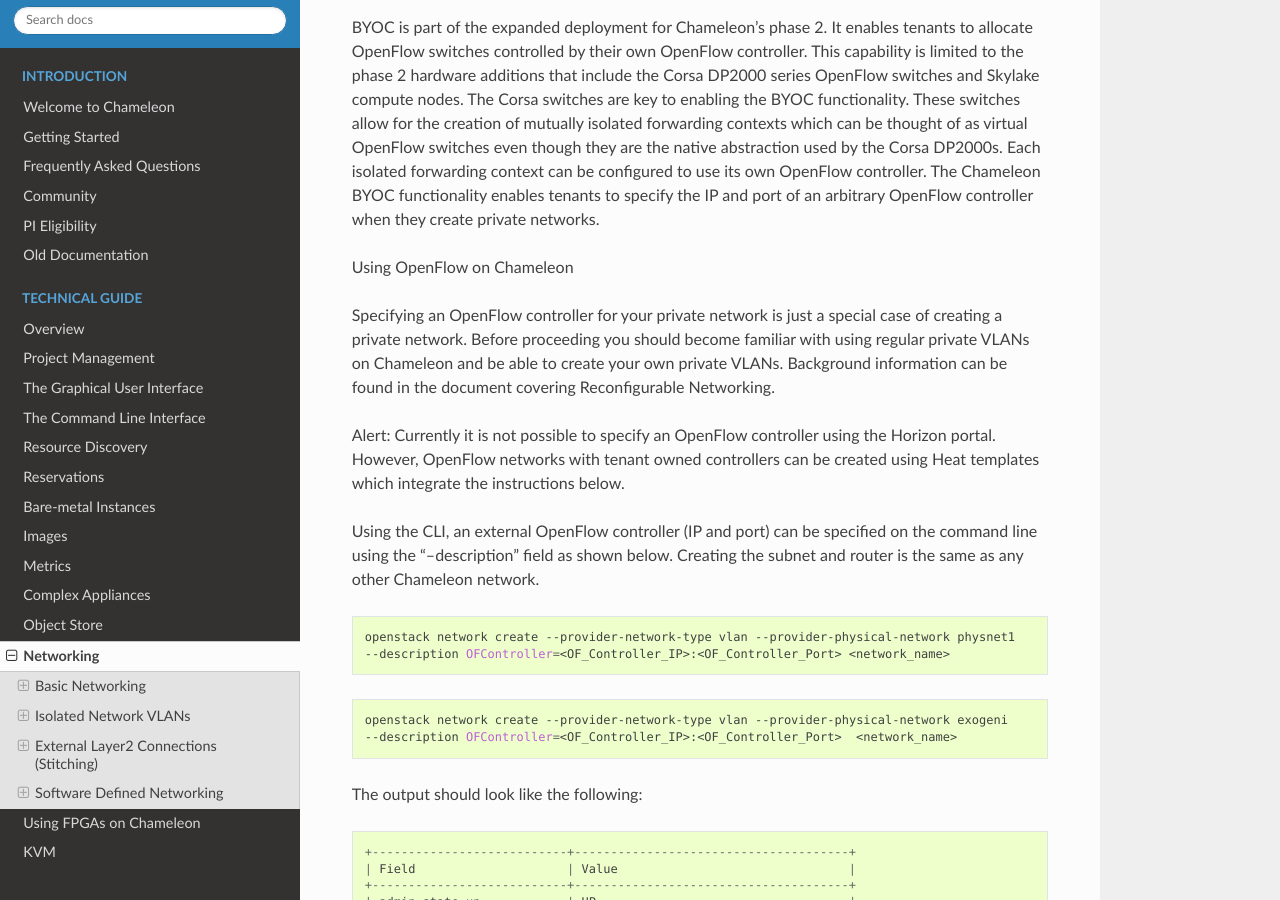
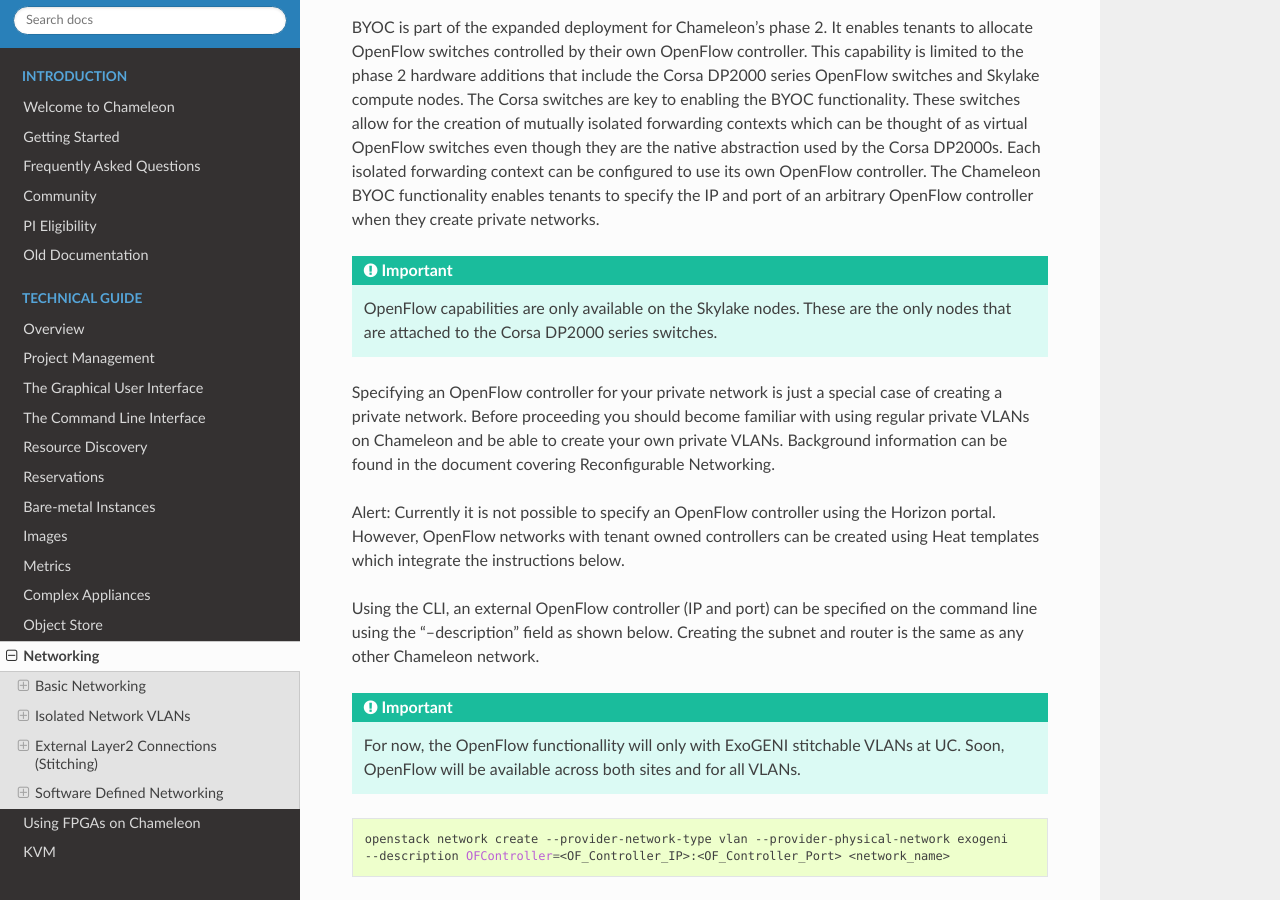
Before and after one commit to ChameleonCloud/docs, a Sphinx documentation site: the page built from source/technical/networks.rst, in a window 1280 px wide and 900 px high, scrolled down 23003 px. Built offline with Sphinx 7.4.7 and the Read the Docs theme 2.0.0, drawn with Linux system fonts in a browser that asks for light colours.

Commit message:
added warnings about SDN only working on Skylake nodes at UC with exogeni stitchable vlans

```diff
--- a/source/technical/networks.rst
+++ b/source/technical/networks.rst
@@ -533,7 +533,7 @@ ______________________
 
 BYOC is part of the expanded deployment for Chameleon's phase 2. It enables tenants to allocate OpenFlow switches controlled by their own OpenFlow controller. This capability is limited to the phase 2 hardware additions that include the Corsa DP2000 series OpenFlow switches and Skylake compute nodes. The Corsa switches are key to enabling the BYOC functionality.  These switches allow for the creation of mutually isolated forwarding contexts which can be thought of as virtual OpenFlow switches even though they are the native abstraction used by the Corsa DP2000s. Each isolated forwarding context can be configured to use its own OpenFlow controller. The Chameleon BYOC functionality enables tenants to specify the IP and port of an arbitrary OpenFlow controller when they create private networks.
 
-Using OpenFlow on Chameleon
+.. Important:: OpenFlow capabilities are only available on the Skylake nodes. These are the only nodes that are attached to the Corsa DP2000 series switches.
 
 Specifying an OpenFlow controller for your private network is just a special case of creating a private network.  Before proceeding you should become familiar with using regular private VLANs on Chameleon and be able to create your own private VLANs. Background information can be found in the document covering Reconfigurable Networking.
 
@@ -541,16 +541,12 @@ Alert: Currently it is not possible to specify an OpenFlow controller using the
 
 Using the CLI, an external OpenFlow controller (IP and port) can be specified on the command line using the "--description" field as shown below. Creating the subnet and router is the same as any other Chameleon network.
 
-.. code-block:: bash
-
-   openstack network create --provider-network-type vlan --provider-physical-network physnet1
-   --description OFController=<OF_Controller_IP>:<OF_Controller_Port> <network_name>
+.. Important:: For now, the OpenFlow functionallity will only with ExoGENI stitchable VLANs at UC. Soon, OpenFlow will be available across both sites and for all VLANs.
 
 .. code-block:: bash
 
    openstack network create --provider-network-type vlan --provider-physical-network exogeni
-   --description OFController=<OF_Controller_IP>:<OF_Controller_Port>  <network_name>
-
+   --description OFController=<OF_Controller_IP>:<OF_Controller_Port> <network_name>
 
 The output should look like the following:
 
```
